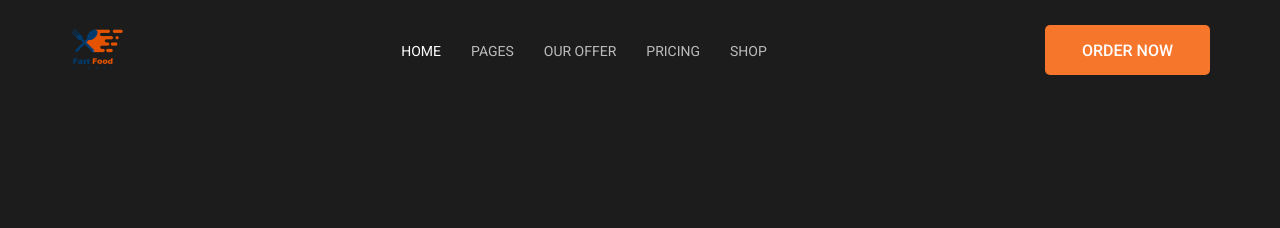
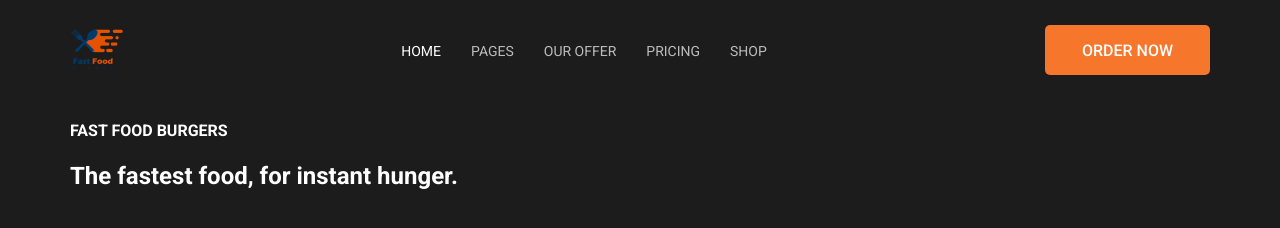
Before and after one commit to bossmoon229/burger-landing, a plain HTML site: page index.html in a window 1280 px wide. Drawn offline with Linux system fonts and the light colour scheme.

Commit message:
add main component

```diff
--- a/index.html
+++ b/index.html
@@ -23,5 +23,22 @@
         <a href="#" class="btn">Order now</a>
       </div>
     </header>
+
+    <main class="main">
+      <section class="welcome">
+        <div class="container">
+          <h4 class="welcome__subtitle">FAST FOOD BURGERS</h4>
+          <h1 class="welcome__title">The fastest food, for instant hunger.</h1>
+          <p>
+
+          </p>
+        </div>
+      </section>
+    </main>
   </body>
+
+  <!--
+
+
+Some food has looked so awful that it's looked like something that the dog's brought home, yet after one mouthful I've been left eating my thoughts, my words & my food and gone back for seconds. -->
 </html>
```
